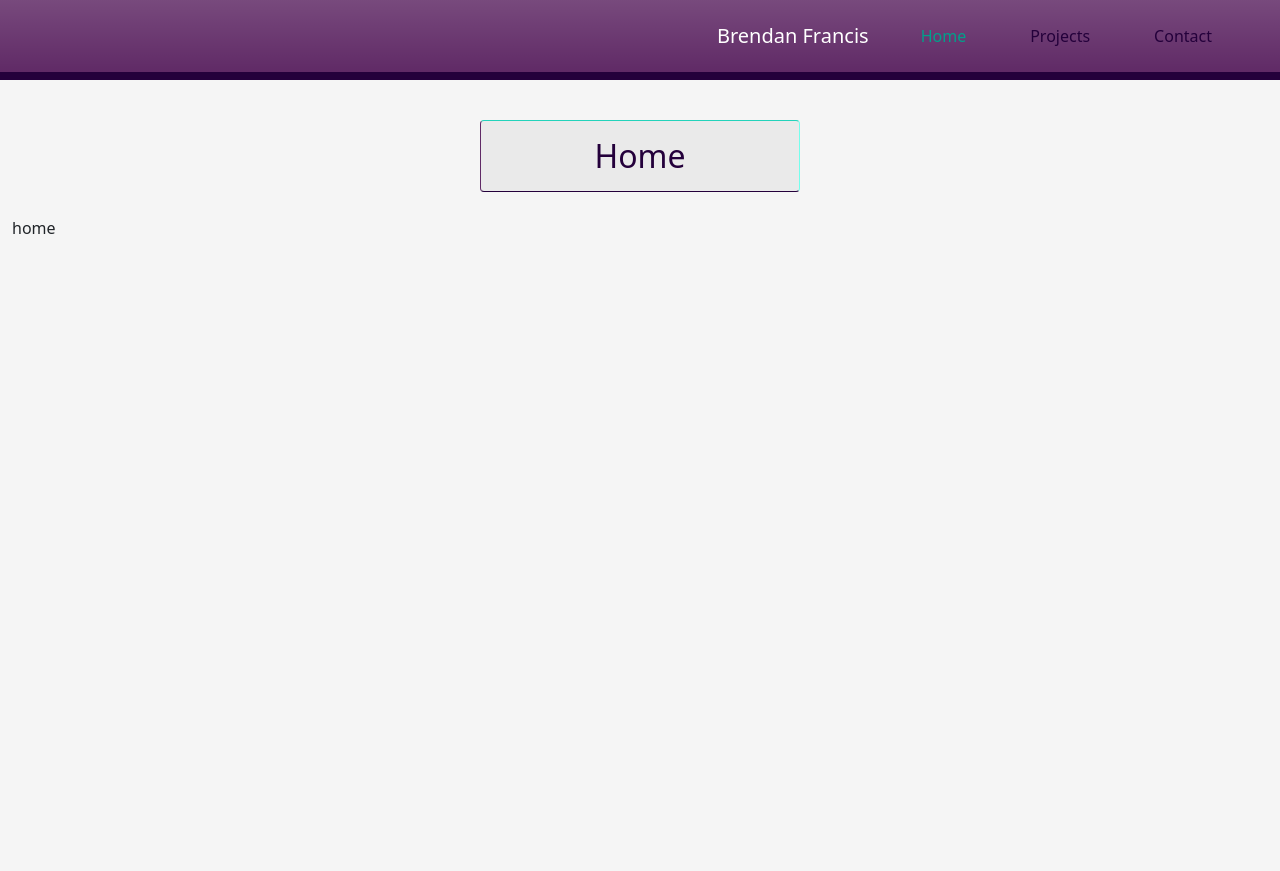
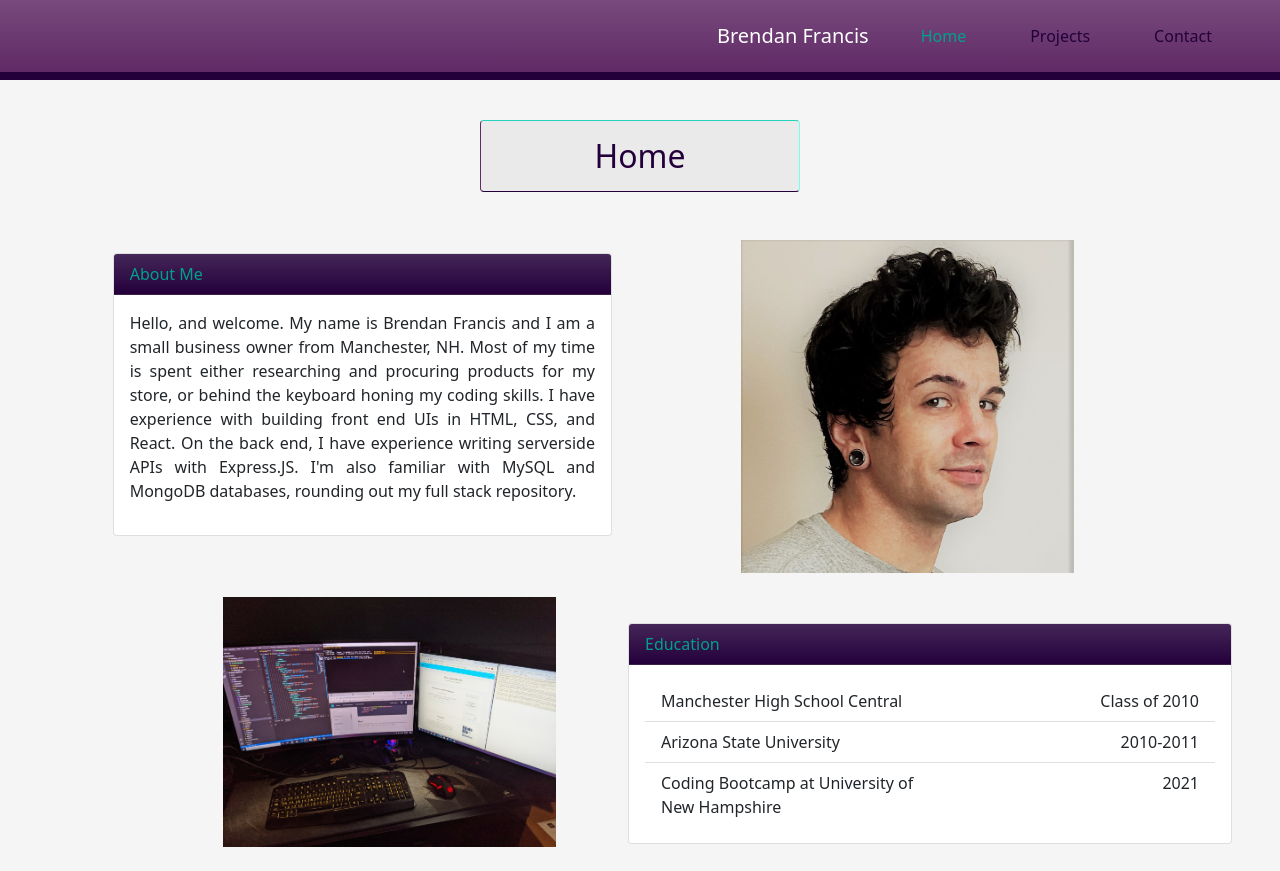
Before and after one commit to SprengerV/react_portfolio, a React (Create React App) app: page / in a window 1280 px wide. Before the commit the page ends 800 px from the top, so only its background shows below. Built offline with nearby package versions, Linux system fonts and the light colour scheme.

Commit message:
home page

```diff
--- a/src/views/home.js
+++ b/src/views/home.js
@@ -1,8 +1,70 @@
 import React from 'react';
+import { Container, Row, Col, Image, Card, ListGroup } from 'react-bootstrap';
+import snearsquare from '../assets/img/snearsquare.jpg';
+import workstation from '../assets/img/workstation.jpg';
+
 
 function Home() {
   return (
-    <div>home</div>
+    <Container fluid={ true }>
+      <Row className="d-flex align-items-center">
+        <Col xs="10" lg="5" className="ms-auto me-auto me-lg-3">
+          <Card>
+            <Card.Header className="navbar bg-p-dark text-s-dark">
+              About Me
+              </Card.Header>
+            <Card.Body>
+              <p className="main">
+                Hello, and welcome. My name is Brendan Francis and I am a small business owner from Manchester, NH. Most of my time is spent either researching and procuring products for my store, or behind the keyboard honing my coding skills. I have experience with building front end UIs in HTML, CSS, and React. On the back end, I have experience writing serverside APIs with Express.JS. I'm also familiar with MySQL and MongoDB databases, rounding out my full stack repository.
+                </p>
+            </Card.Body>
+          </Card>
+        </Col>
+        <Col xs="10" lg="5" className="ms-auto me-auto me-lg-3">
+          <Image src={ snearsquare } className="col-10 col-lg-8 mt-4 ms-auto me-auto" />
+        </Col>
+      </Row>
+      <Row className="d-flex align-items-center">
+        <Col xs="11" lg={{span: 5, offset: 2}} className="ms-auto me-3 d-flex justify-content-end">
+          <Image src={ workstation } className="mt-4 mb-4 col-10 col-lg-8"/>
+        </Col>
+        <Col xs="11" lg={{span: 6, offset: 2}} className="ms-auto me-4">
+          <Card className="mt-4">
+            <Card.Header className="navbar bg-p-dark text-s-dark">
+              Education
+            </Card.Header>
+            <Card.Body>
+              <ListGroup variant="flush">
+              <ListGroup.Item className="d-flex justify-content-between">
+                <Col xs="6">
+                  Manchester High School Central
+                </Col>
+                <Col xs="6" className="text-end">
+                  Class of 2010
+                </Col>
+              </ListGroup.Item>
+              <ListGroup.Item className="d-flex justify-content-between">
+                <Col xs="6">
+                  Arizona State University
+                </Col>
+                <Col xs="6" className="text-end">
+                  2010-2011
+                </Col>
+              </ListGroup.Item>
+              <ListGroup.Item className="d-flex justify-content-between">
+                <Col xs="6">
+                  Coding Bootcamp at University of New Hampshire
+                </Col>
+                <Col xs="6" className="text-end">
+                  2021
+                </Col>
+              </ListGroup.Item>
+              </ListGroup>
+            </Card.Body>
+          </Card>
+        </Col>
+      </Row>
+    </Container>
   );
 };
 
--- a/src/views/style.css
+++ b/src/views/style.css
@@ -7,6 +7,9 @@
 .iii {
     font-size: 24px;
 }
+.main {
+    text-align: justify;
+}
 .social {
     border-radius: 50px;
 }
```
Also changed, not shown: src/assets/img/snearsquare.jpg (added), src/assets/img/workstation.jpg (added).
